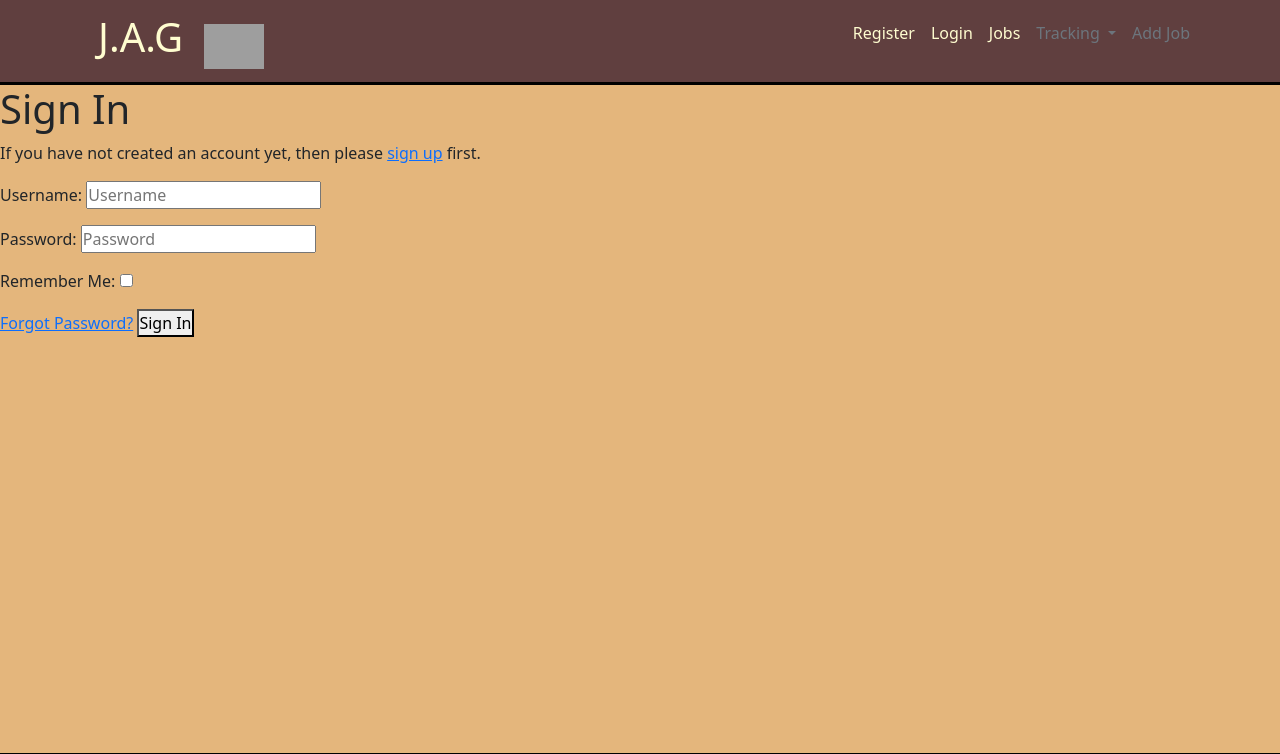
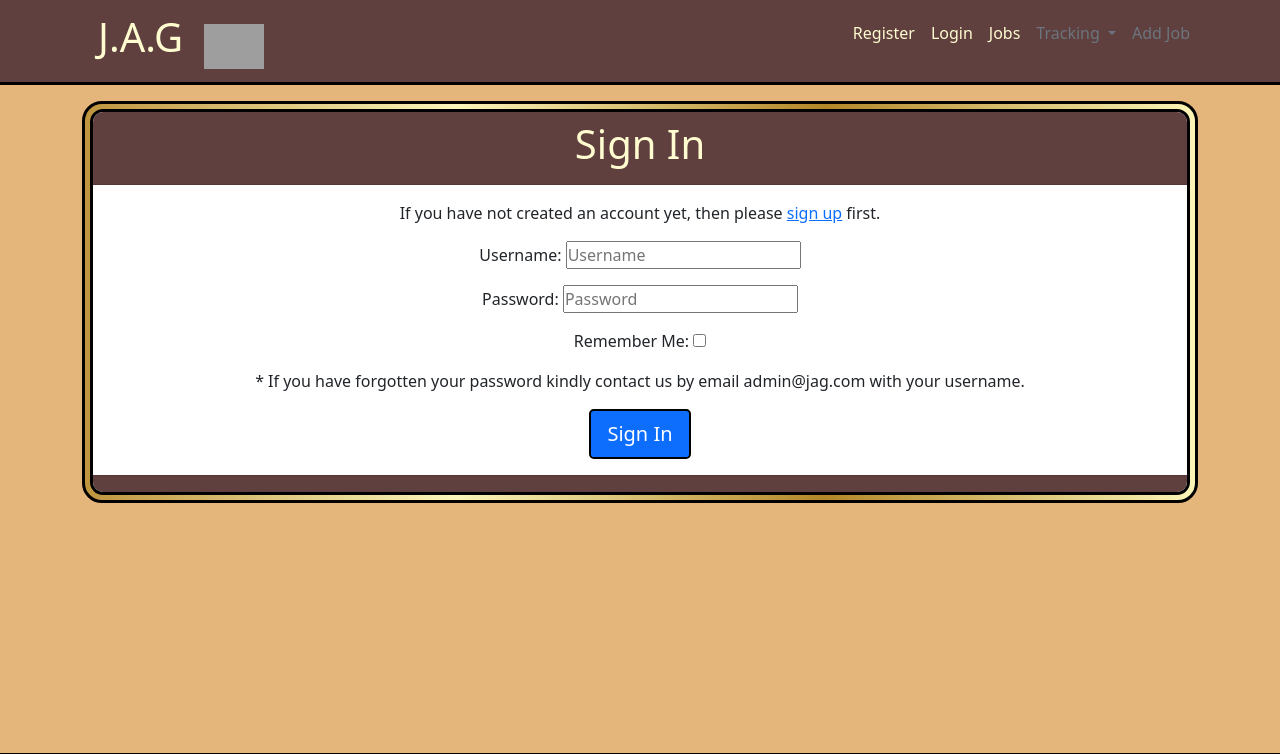
Before and after one commit to dnlbowers/jobs-a-gooden, a Django app: page /accounts/login/ in a window 1280 px wide. Shown: the top 754 px of the page. Run offline with Django 3.2, Linux system fonts and the light colour scheme; some libraries are stand-ins or nearby versions; grey boxes are pictures that could not be loaded.

Commit message:
Style all auth pages relating to sign up, sign in, sign out

```diff
--- a/job_search/templates/job_search/components/warning-modal.html
+++ b/job_search/templates/job_search/components/warning-modal.html
@@ -3,7 +3,7 @@
     <div class="modal-dialog surround">
         <div class="modal-content">
             <div class="modal-header bg-brown border-bottom">
-                <h5 class="modal-title" id="warningModalLabel"><i class="fa-solid fa-triangle-exclamation"></i> Warning!</h5>
+                <h5 class="modal-title" id="warningModalLabel"><i class="fa-solid fa-triangle-exclamation text-danger"></i> Warning!</h5>
                 <button type="button" class="btn-close cancel-warning" data-bs-dismiss="modal" aria-label="Close"></button>
             </div>
             <div id="warning-message" class="modal-body bg-pale-yellow">
--- a/templates/packages/allauth/account/login.html
+++ b/templates/packages/allauth/account/login.html
@@ -7,8 +7,13 @@
 
 {% block content %}
 
+<div class="container">
+    <div class="surround mb-3 mt-3">
+        <div class="card text-center">
+            <header class="card-header bg-brown">
                 <h1>{% trans "Sign In" %}</h1>
-
+            </header>
+            <div class="card-body">
                 {% get_providers as socialaccount_providers %}
 
                 {% if socialaccount_providers %}
@@ -39,8 +44,12 @@ for a {{ site_name }} account and sign in below:{% endblocktrans %}</p>
                   {% if redirect_field_value %}
                   <input type="hidden" name="{{ redirect_field_name }}" value="{{ redirect_field_value }}" />
                   {% endif %}
-  <a class="button secondaryAction" href="{% url 'account_reset_password' %}">{% trans "Forgot Password?" %}</a>
-  <button class="primaryAction" type="submit">{% trans "Sign In" %}</button>
+                  <p>* If you have forgotten your password kindly contact us by email admin@jag.com with your username.</p>
+                  <button class="primaryAction btn btn-lg btn-primary" type="submit">{% trans "Sign In" %}</button>
                 </form>
-
+            </div>
+            <div class="card-footer bg-brown"></div>
+        </div>
+    </div>
+</div>
 {% endblock %}
```
Also changed, not shown: templates/packages/allauth/account/logout.html (+12 -3 lines), templates/packages/allauth/account/signup.html (+12 -2 lines). Lines whose indentation alone changed are shown as unchanged.
